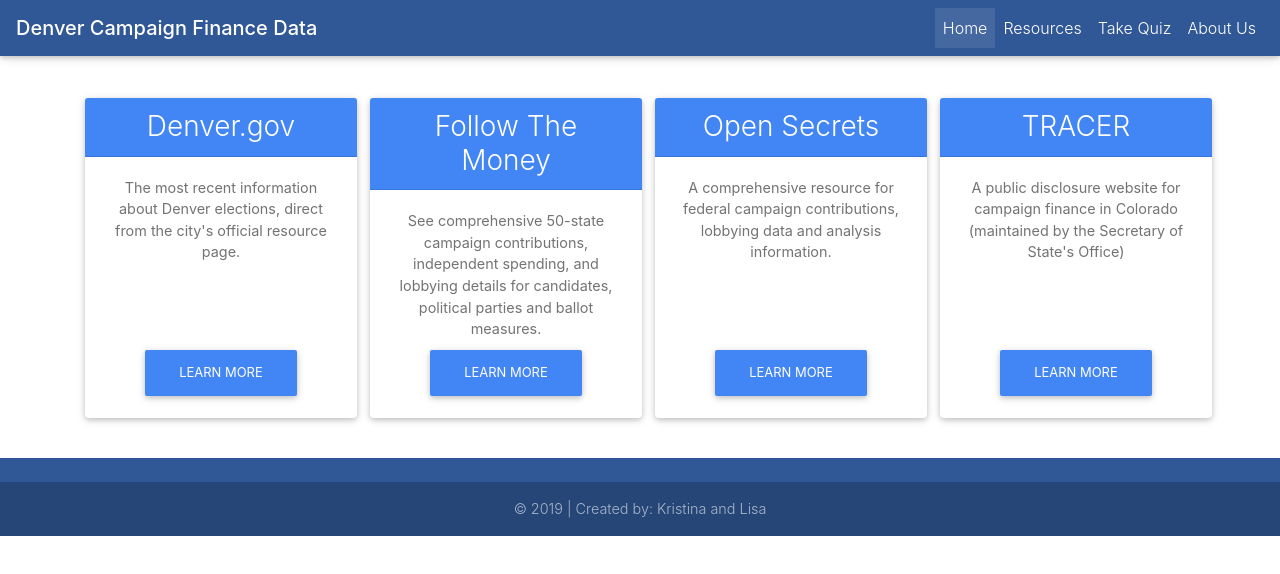
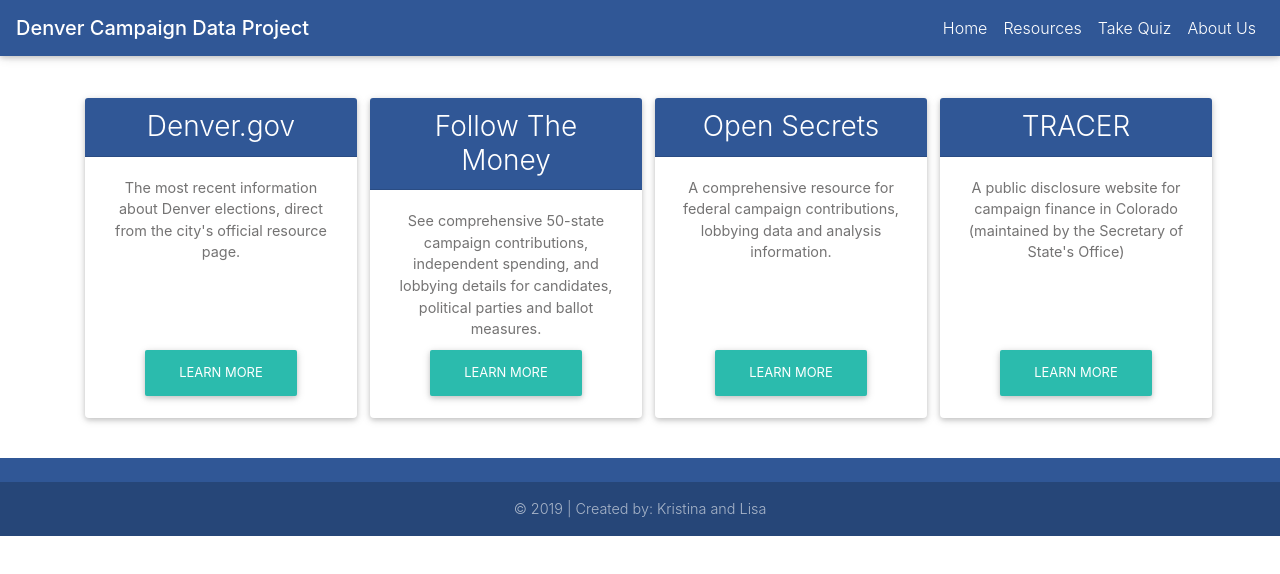
Before and after one commit to kkopp/campaignfinancereact, a React (Create React App) app in the folder client/: page /Resources in a window 1280 px wide. Shown: the top 574 px of the page. Built offline with nearby package versions, Linux system fonts and the light colour scheme.

Commit message:
made some styling changes, added missing links

```diff
--- a/client/src/components/BackgroundImage/index.css
+++ b/client/src/components/BackgroundImage/index.css
@@ -1,4 +1,5 @@
-body, html {
+body,
+html {
 	height: 100%;
 }
 .bg {
@@ -22,3 +23,17 @@
 	background-repeat: no-repeat;
 	background-size: cover;
 }
+.bg4 {
+	background-image: url("./Images/larimer-2617495_1920.jpg");
+	height: 60vh;
+	background-position: center;
+	background-repeat: no-repeat;
+	background-size: cover;
+}
+.bg5 {
+	background-image: url("./Images/union-station-980887_1920.jpg");
+	height: 60vh;
+	background-position: center;
+	background-repeat: no-repeat;
+	background-size: cover;
+}
--- a/client/src/components/BackgroundImage/index.js
+++ b/client/src/components/BackgroundImage/index.js
@@ -11,7 +11,7 @@
   return (
       <MDBCarousel
         activeItem={1}
-        length={3}
+        length={5}
         showControls={true}
         showIndicators={false}
         className="z-depth-1"
@@ -19,17 +19,27 @@
         <MDBCarouselInner>
           <MDBCarouselItem itemId="1">
             <MDBView>
-              <img className="bg" alt=" " />
+              <div className="bg"/>
             </MDBView>
           </MDBCarouselItem>
           <MDBCarouselItem itemId="2">
             <MDBView>
-              <img className="bg2" alt=" " />
+              <div className="bg2" />
             </MDBView>
           </MDBCarouselItem>
           <MDBCarouselItem itemId="3">
             <MDBView>
-              <img className="bg3" alt=" " />
+              <div className="bg3" />
+            </MDBView>
+          </MDBCarouselItem>
+          <MDBCarouselItem itemId="4">
+            <MDBView>
+              <div className="bg4" />
+            </MDBView>
+          </MDBCarouselItem>
+          <MDBCarouselItem itemId="5">
+            <MDBView>
+              <div className="bg5" />
             </MDBView>
           </MDBCarouselItem>
         </MDBCarouselInner>
--- a/client/src/components/NavBar/index.js
+++ b/client/src/components/NavBar/index.js
@@ -35,12 +35,12 @@
           <MDBContainer style={container}>
             <MDBNavbar style={bgBlue} dark expand="md" scrolling fixed="top">
               <MDBNavbarBrand to="/">
-                <strong>Denver Campaign Finance Data</strong>
+                <strong>Denver Campaign Data Project</strong>
               </MDBNavbarBrand>
               <MDBNavbarToggler onClick={this.onClick} />
               <MDBCollapse isOpen={this.state.collapse} navbar>
                 <MDBNavbarNav right>
-                  <MDBNavItem active>
+                  <MDBNavItem>
                     <MDBNavLink to="/">Home</MDBNavLink>
                   </MDBNavItem>
                   <MDBNavItem>
--- a/client/src/pages/About.js
+++ b/client/src/pages/About.js
@@ -19,7 +19,7 @@
           <p className="grey-text w-responsive mx-auto mb-5">
             Millions of dollars are contributed to candidates in Denver elections, but the city does not maintain a campaign-finance database that's easy to search. Rather, the city publishes Excel spreadsheets of this data. For our coding boot camp final project, we set out to create a website that makes it easy for voters to find information about campaign contributions and expenditures. Our goal is to help Denver voters make informed decisions.
           </p>
-          <MDBRow>
+          <MDBRow className="d-flex justify-content-center">
             <MDBCol lg="3" md="6" className="mb-lg-0 mb-5">
               <MDBCard
                 tag="img"
@@ -36,7 +36,7 @@
                 <a href="https://github.com/kkopp" className="p-2 fa-lg">
                   <MDBIcon fab icon="github" className="blue-text" />
                 </a>
-                <a href="#!" className="p-2 fa-lg">
+                <a href="https://www.linkedin.com/in/kristina-kopp-2783a053/" className="p-2 fa-lg">
                   <MDBIcon fab icon="linkedin" className="blue-text" />
                 </a>
               </ul>
@@ -47,7 +47,7 @@
                 tag="img"
                 src="https://avatars1.githubusercontent.com/u/43078062?s=400"
                 className="rounded-circle z-depth-1 img-fluid"
-                alt="Kristina Kopp"
+                alt="Lisa Jones"
               />
               <h5 className="font-weight-bold mt-4 mb-3">Lisa Jones</h5>
               <p className="text-uppercase blue-text">Web Developer</p>
@@ -61,7 +61,7 @@
                 >
                   <MDBIcon fab icon="github" className="blue-text" />
                 </a>
-                <a href="#!" className="p-2 fa-lg">
+                <a href="https://www.linkedin.com/in/thatlisajones/" className="p-2 fa-lg">
                   <MDBIcon fab icon="linkedin" className="blue-text" />
                 </a>
               </ul>
--- a/client/src/pages/Resources.js
+++ b/client/src/pages/Resources.js
@@ -1,14 +1,5 @@
 import React from 'react';
-import {
-  MDBCard,
-  MDBCardBody,
-  MDBCardText,
-  MDBCardHeader,
-  MDBBtn,
-  MDBContainer,
-  MDBRow,
-  MDBCol,
-} from 'mdbreact';
+import { MDBCard, MDBCardBody, MDBCardText, MDBCardHeader, MDBBtn, MDBContainer, MDBRow, MDBCol } from 'mdbreact';
 
 const Resources = () => {
 	return (
@@ -20,20 +11,27 @@
 							width: '17rem',
 							height: '20rem',
 							marginTop: '3rem',
-              marginBottom: '1rem',
+							marginBottom: '1rem'
 						}}
 					>
-            <MDBCardHeader color="primary-color" tag="h3">
+						<MDBCardHeader
+							tag="h3"
+							style={{
+								backgroundColor: '#305796',
+								color: 'white'
+							}}
+						>
 							Denver.gov
 						</MDBCardHeader>
 						<MDBCardBody>
 							<MDBCardText>
-                The most recent information about Denver elections, direct from the city's official resource page.
+								The most recent information about Denver elections, direct from the city's official
+								resource page.
 							</MDBCardText>
 						</MDBCardBody>
-            <div className="sticky-bottom" style={{marginBottom: '1rem'}}>
+						<div className="sticky-bottom" style={{ marginBottom: '1rem' }}>
 							<a href="https://www.denvergov.org/content/denvergov/en/denver-elections-divison.html">
-                <MDBBtn color="primary">Learn More</MDBBtn>
+								<MDBBtn color="default">Learn More</MDBBtn>
 							</a>
 						</div>
 					</MDBCard>
@@ -45,20 +43,27 @@
 							width: '17rem',
 							height: '20rem',
 							marginTop: '3rem',
-              marginBottom: '1rem',
+							marginBottom: '1rem'
 						}}
 					>
-            <MDBCardHeader color="primary-color" tag="h3">
+						<MDBCardHeader
+							tag="h3"
+							style={{
+								backgroundColor: '#305796',
+								color: 'white'
+							}}
+						>
 							Follow The Money
 						</MDBCardHeader>
 						<MDBCardBody>
 							<MDBCardText>
-                See comprehensive 50-state campaign contributions, independent spending, and lobbying details for candidates, political parties and ballot measures.
+								See comprehensive 50-state campaign contributions, independent spending, and lobbying
+								details for candidates, political parties and ballot measures.
 							</MDBCardText>
 						</MDBCardBody>
-            <div className="sticky-bottom" style={{marginBottom: '1rem'}}>
+						<div className="sticky-bottom" style={{ marginBottom: '1rem' }}>
 							<a href="https://www.followthemoney.org/">
-                <MDBBtn color="primary">Learn More</MDBBtn>
+								<MDBBtn color="default">Learn More</MDBBtn>
 							</a>
 						</div>
 					</MDBCard>
@@ -70,20 +75,27 @@
 							width: '17rem',
 							height: '20rem',
 							marginTop: '3rem',
-              marginBottom: '1rem',
+							marginBottom: '1rem'
 						}}
 					>
-            <MDBCardHeader color="primary-color" tag="h3">
+						<MDBCardHeader
+							tag="h3"
+							style={{
+								backgroundColor: '#305796',
+								color: 'white'
+							}}
+						>
 							Open Secrets
 						</MDBCardHeader>
 						<MDBCardBody>
 							<MDBCardText>
-                A comprehensive resource for federal campaign contributions, lobbying data and analysis information.
+								A comprehensive resource for federal campaign contributions, lobbying data and analysis
+								information.
 							</MDBCardText>
 						</MDBCardBody>
-            <div className="sticky-bottom" style={{marginBottom: '1rem'}}>
+						<div className="sticky-bottom" style={{ marginBottom: '1rem' }}>
 							<a href="https://www.opensecrets.org/">
-                <MDBBtn color="primary">Learn More</MDBBtn>
+								<MDBBtn color="default">Learn More</MDBBtn>
 							</a>
 						</div>
 					</MDBCard>
@@ -95,20 +107,27 @@
 							width: '17rem',
 							height: '20rem',
 							marginTop: '3rem',
-              marginBottom: '1rem',
+							marginBottom: '1rem'
 						}}
 					>
-            <MDBCardHeader color="primary-color" tag="h3">
+						<MDBCardHeader
+							tag="h3"
+							style={{
+								backgroundColor: '#305796',
+								color: 'white'
+							}}
+						>
 							TRACER
 						</MDBCardHeader>
 						<MDBCardBody>
 							<MDBCardText>
-                A public disclosure website for campaign finance in Colorado (maintained by the Secretary of State's Office)
+								A public disclosure website for campaign finance in Colorado (maintained by the
+								Secretary of State's Office)
 							</MDBCardText>
 						</MDBCardBody>
-            <div className="sticky-bottom" style={{marginBottom: '1rem'}}>
+						<div className="sticky-bottom" style={{ marginBottom: '1rem' }}>
 							<a href="http://tracer.sos.colorado.gov/PublicSite/homepage.aspx">
-                <MDBBtn color="primary">Learn More</MDBBtn>
+								<MDBBtn color="default">Learn More</MDBBtn>
 							</a>
 						</div>
 					</MDBCard>
```
Also changed, not shown: client/src/components/Card/index.js (+51 -47 lines), client/src/components/ContribTable/index.js. Lines whose indentation alone changed are shown as unchanged.
